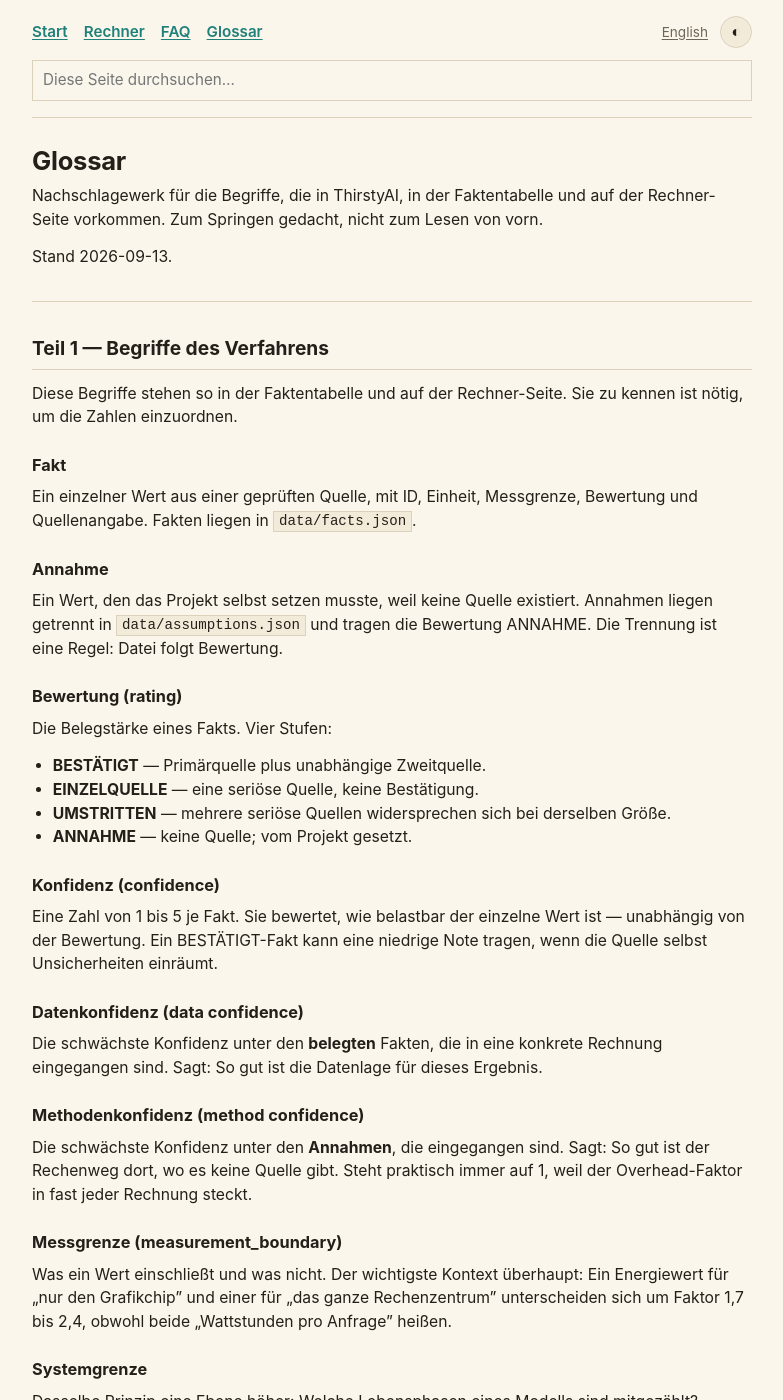
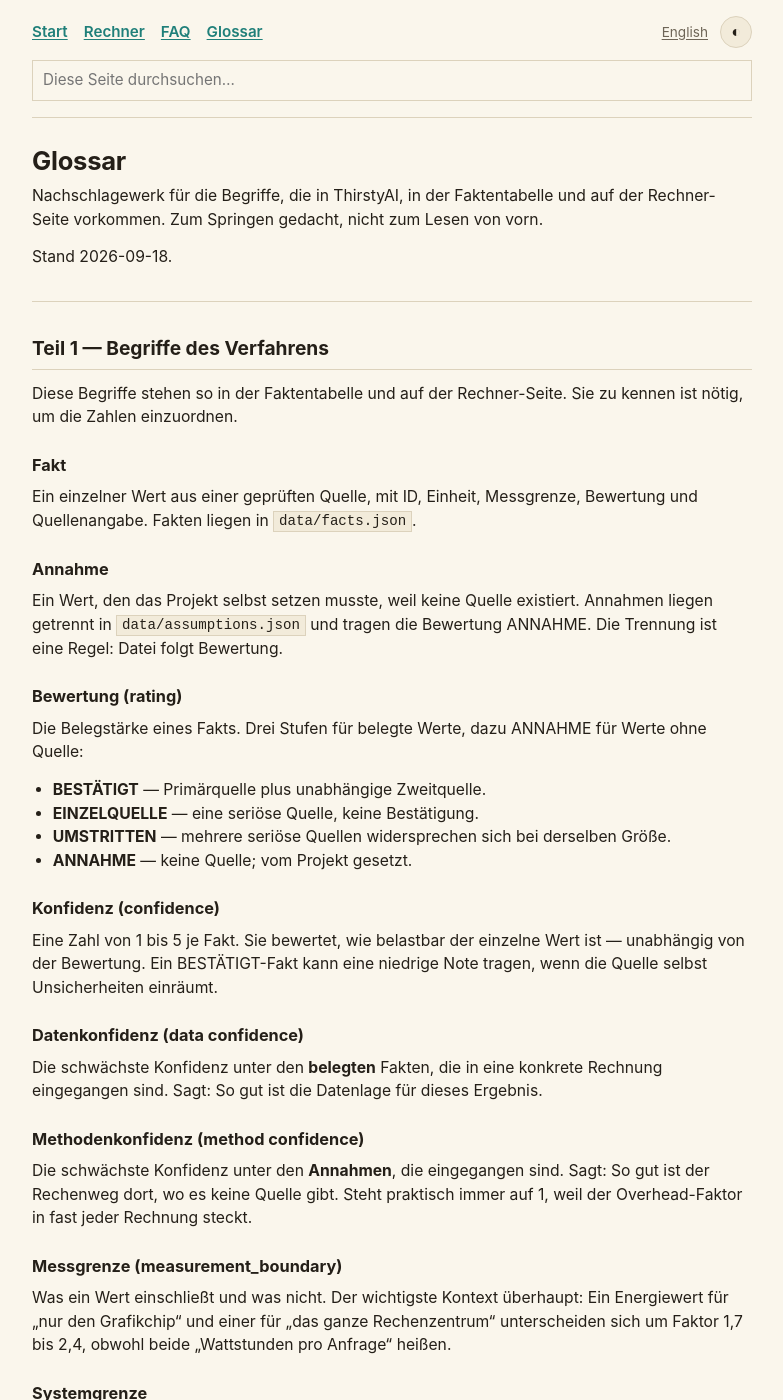
Before and after one commit to Ascent04/ThirstyAI, a Jekyll site: the page built from docs/glossary-de.md, in a window 1280 px wide and 1400 px high. Shown: the whole window, without its empty margins (248-1031 px from the left). Built offline with Jekyll 4.4.1, drawn with Linux system fonts in a browser that asks for light colours; some of the changed text lies outside the part shown.

Commit message:
Docs (DE): German closing quotes, wording fixes in glossary and FAQ, Stand 2026-09-18

```diff
--- a/docs/glossary-de.md
+++ b/docs/glossary-de.md
@@ -7,7 +7,7 @@
 
 Nachschlagewerk für die Begriffe, die in ThirstyAI, in der Faktentabelle und auf der Rechner-Seite vorkommen. Zum Springen gedacht, nicht zum Lesen von vorn.
 
-Stand 2026-09-13.
+Stand 2026-09-18.
 
 ---
 
@@ -22,7 +22,7 @@
 Ein Wert, den das Projekt selbst setzen musste, weil keine Quelle existiert. Annahmen liegen getrennt in `data/assumptions.json` und tragen die Bewertung ANNAHME. Die Trennung ist eine Regel: Datei folgt Bewertung.
 
 ### Bewertung (rating)
-Die Belegstärke eines Fakts. Vier Stufen:
+Die Belegstärke eines Fakts. Drei Stufen für belegte Werte, dazu ANNAHME für Werte ohne Quelle:
 
 - **BESTÄTIGT** — Primärquelle plus unabhängige Zweitquelle.
 - **EINZELQUELLE** — eine seriöse Quelle, keine Bestätigung.
@@ -39,7 +39,7 @@
 Die schwächste Konfidenz unter den **Annahmen**, die eingegangen sind. Sagt: So gut ist der Rechenweg dort, wo es keine Quelle gibt. Steht praktisch immer auf 1, weil der Overhead-Faktor in fast jeder Rechnung steckt.
 
 ### Messgrenze (measurement_boundary)
-Was ein Wert einschließt und was nicht. Der wichtigste Kontext überhaupt: Ein Energiewert für „nur den Grafikchip" und einer für „das ganze Rechenzentrum" unterscheiden sich um Faktor 1,7 bis 2,4, obwohl beide „Wattstunden pro Anfrage" heißen.
+Was ein Wert einschließt und was nicht. Der wichtigste Kontext überhaupt: Ein Energiewert für „nur den Grafikchip“ und einer für „das ganze Rechenzentrum“ unterscheiden sich um Faktor 1,7 bis 2,4, obwohl beide „Wattstunden pro Anfrage“ heißen.
 
 ### Systemgrenze
 Dasselbe Prinzip eine Ebene höher: Welche Lebensphasen eines Modells sind mitgezählt? ThirstyAI rechnet nur den laufenden Betrieb. Training, Hardware-Herstellung und Rechenzentrumsbau sind nicht enthalten.
```
Also changed, not shown: other parts of docs/glossary-de.md (+2 -2 lines), docs/faq-de.md (+13 -13 lines).
